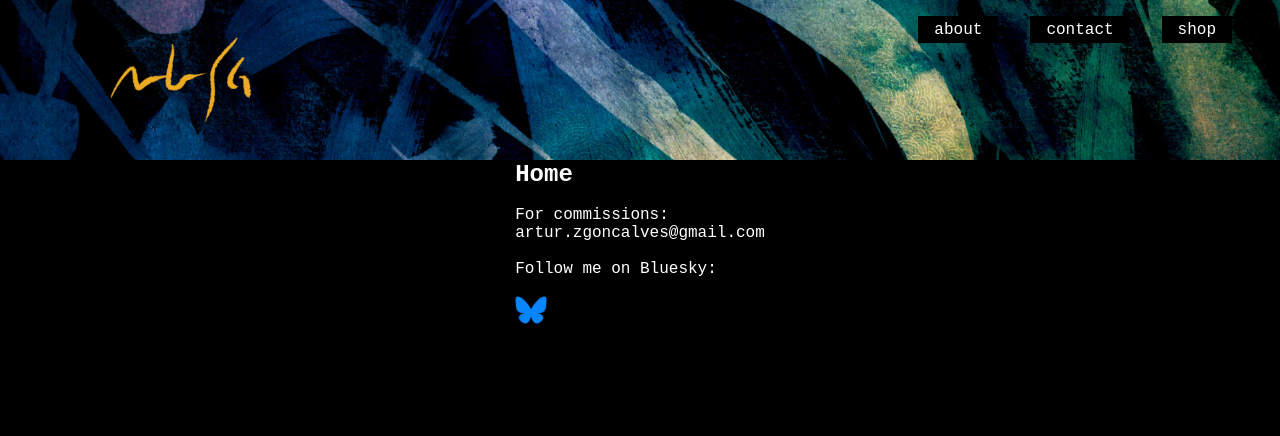
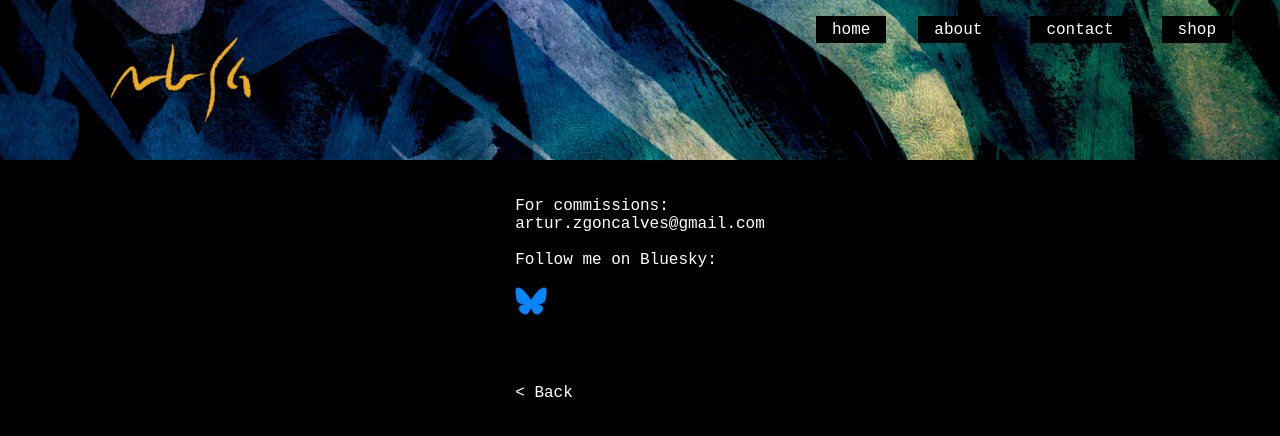
Before and after one commit to Artur-sgon/my-website, a plain HTML site: page contact.html in a window 1280 px wide. Drawn offline with Linux system fonts and the light colour scheme.

Commit message:
Website Header (JS)

```diff
--- a/contact.html
+++ b/contact.html
@@ -8,24 +8,12 @@
 </head>
 
 <body>
-    <header>
-        <nav>
-            <ul>
-                <li><a href="about.html">about</a></li>
-                <li><a href="contact.html">contact</a></li>
-                <li><a href="shop.html">shop</a></li>
-            </ul>
-        </nav>
-
-        <img class="header-image" src="./artur-home-header-3.png" alt="">
-    </header>
-
+    <script src="site-header.js"></script>
+    <website-header></website-header>
     <main>
         <div class="contact">
-
-            <a href="index.html"><h2>Home</h2></a>
-
             <p>  <br>
+                <br>
                 For commissions: <br>
                 artur.zgoncalves@gmail.com <br>
                  <br>
@@ -38,6 +26,9 @@
             <a href="https://bsky.app/profile/arturzgon.bsky.social">
             <img class="bluesky" src="./Bluesky_Logo.svg.png" alt="">
             </a>
+
+
+            <a href="index.html">< Back</a>
 
 
         </div>
--- /dev/null
+++ b/site-header.js
@@ -0,0 +1,22 @@
+class WebsiteHeader extends HTMLElement {
+    connectedCallback() {
+        this.innerHTML = `
+
+        <header>
+            <nav>
+                <ul>
+                    <li><a href="index.html">home</a></li>
+                    <li><a href="about.html">about</a></li>
+                    <li><a href="contact.html">contact</a></li>
+                    <li><a href="shop.html">shop</a></li>
+                </ul>
+            </nav>
+
+            <img class="header-image" src="./artur-home-header-3.png" alt="">
+        </header>
+
+        `
+    }
+}
+
+customElements.define('website-header', WebsiteHeader)
--- a/style.css
+++ b/style.css
@@ -8,7 +8,7 @@
 .bluesky {
     width: 32px;
     height: auto;
-
+    margin-bottom: 64px;
 }
 
 a {
@@ -147,4 +147,5 @@ main {
     flex-direction: column;
     flex: 1 1 600px;
     padding: 16px;
+    margin-bottom: 64px;
 }
```
Also changed, not shown: index.html (+0 -1 lines), mad-page.html (+5 -14 lines), blender-logo.png (added), csp-logo.png (added).
